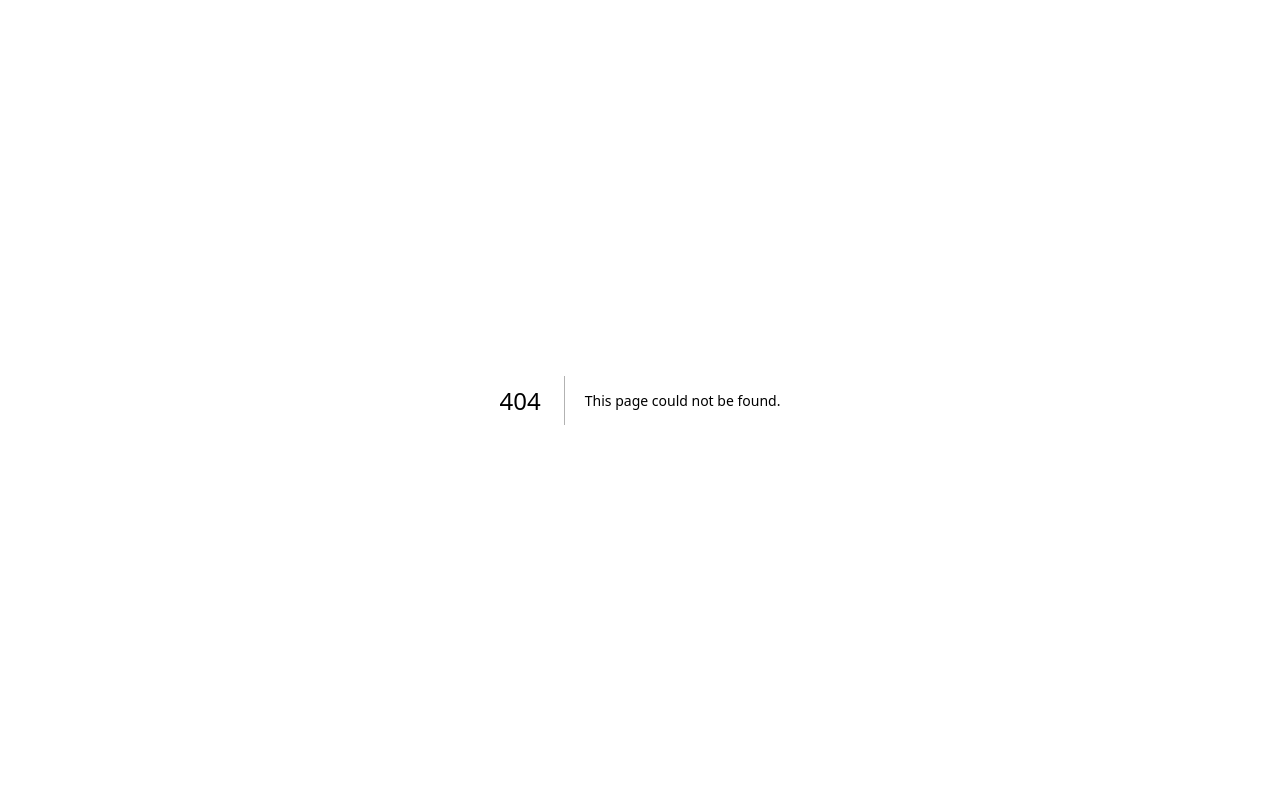
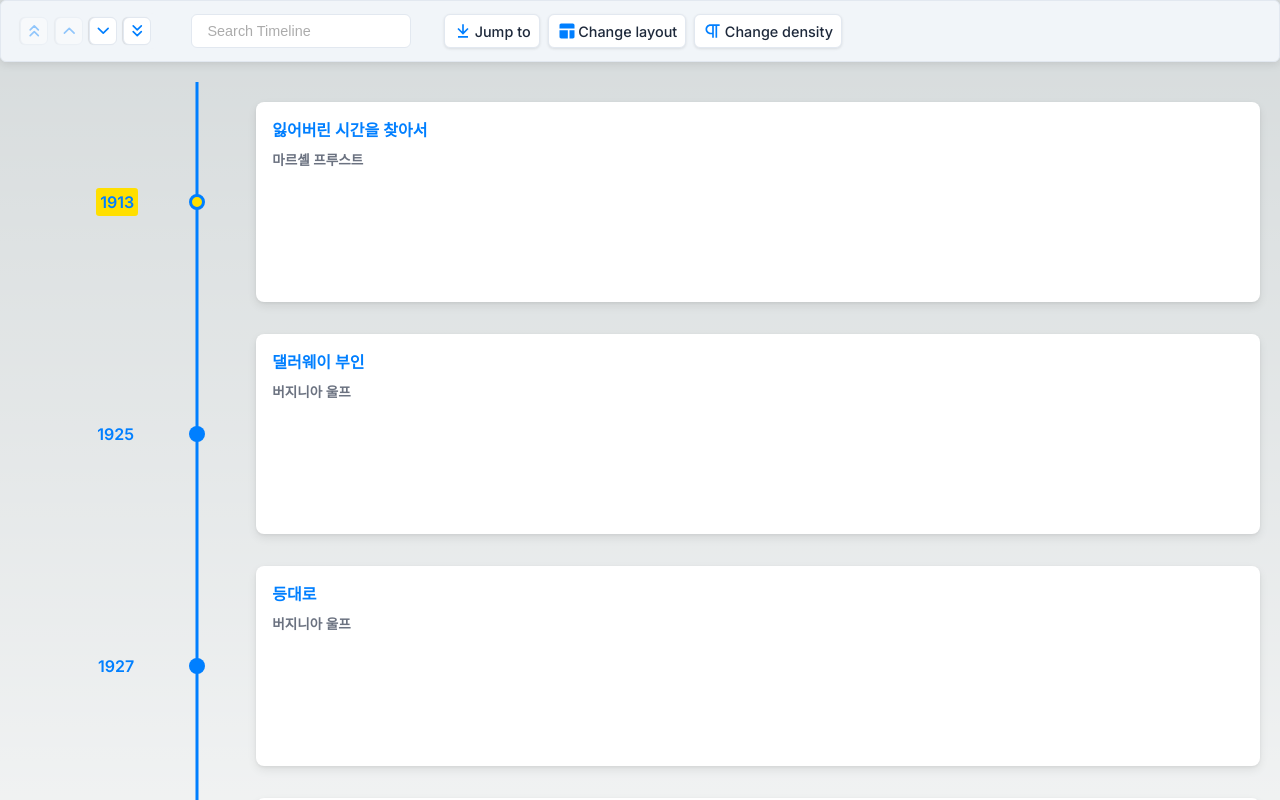
Before and after one commit to kh595/kh595.github.io, a Next.js app: page /timeline in a window 1280 px wide. Before the commit this address had no page. Shown: the top 800 px of the page. Built offline with nearby package versions, Linux system fonts and the light colour scheme.

Commit message:
refactoring

```diff
--- a/app/layout.js
+++ b/app/layout.js
@@ -4,8 +4,7 @@ import './globals.css'
 const inter = Inter({ subsets: ['latin'] })
 
 export const metadata = {
-  title: 'Create Next App',
-  description: 'Generated by create next app',
+  title: '오교의 홈',
 }
 
 export default function RootLayout({ children }) {
--- a/app/3d/BookNetwork.js
+++ b/app/network/BookNetwork.js
@@ -1,4 +1,3 @@
-// import ForceGraph3D from 'react-force-graph-3d';
 import dynamic from 'next/dynamic';
 import SpriteText from 'three-spritetext';
 import data from './books.json';
--- /dev/null
+++ b/app/timeline/ChronoTimeline.js
@@ -0,0 +1,15 @@
+import dynamic from 'next/dynamic';
+import data from './books.json';
+import { Chrono } from 'react-chrono';
+
+const Timeline = () => {
+  console.log(data["data"])
+  return (
+    <Chrono
+      items={data['data'].sort((a,b)=>a.title - b.title)}
+      mode="VERTICAL"
+    />
+  );
+};
+
+export default Timeline;
--- /dev/null
+++ b/app/timeline/books.json
@@ -0,0 +1,29 @@
+{
+    "data": [
+        {
+            "title": "1925",
+            "cardTitle": "댈러웨이 부인",
+            "cardSubtitle": "버지니아 울프"
+        },
+        {
+            "title": "1927",
+            "cardTitle": "등대로",
+            "cardSubtitle": "버지니아 울프"
+        },
+        {
+            "title": "1929",
+            "cardTitle": "자기만의 방",
+            "cardSubtitle": "버지니아 울프"
+        },
+        {
+            "title": "1913",
+            "cardTitle": "잃어버린 시간을 찾아서",
+            "cardSubtitle": "마르셸 프루스트"
+        },
+        {
+            "title": "1928",
+            "cardTitle": "올랜도",
+            "cardSubtitle": "버지니아 울프"
+        }
+    ]
+}
--- /dev/null
+++ b/app/timeline/page.js
@@ -0,0 +1,12 @@
+'use client'
+import dynamic from "next/dynamic";
+
+import BookTimeline from './ChronoTimeline';
+// const BookTimeline = dynamic(
+//   () => import("./ChronoTimeline"),
+//   { ssr: false }
+//)
+
+export default function index() {
+  return <BookTimeline />
+}
--- a/package.json
+++ b/package.json
@@ -10,9 +10,10 @@
     "deploy": "npm run build && gh-pages -d out"
   },
   "dependencies": {
+    "next": "14.0.3",
     "react": "^18",
+    "react-chrono": "^2.3.1",
     "react-dom": "^18",
-    "next": "14.0.3",
     "react-force-graph": "^1.44.0",
     "react-force-graph-2d": "^1.25.2",
     "react-force-graph-3d": "^1.24.0",
```
Also changed, not shown: app/network/books.json (renamed from app/3d/books.json), app/network/page.js (renamed from app/3d/page.js), 1 other file (tests, documents, lock files or other folders).
